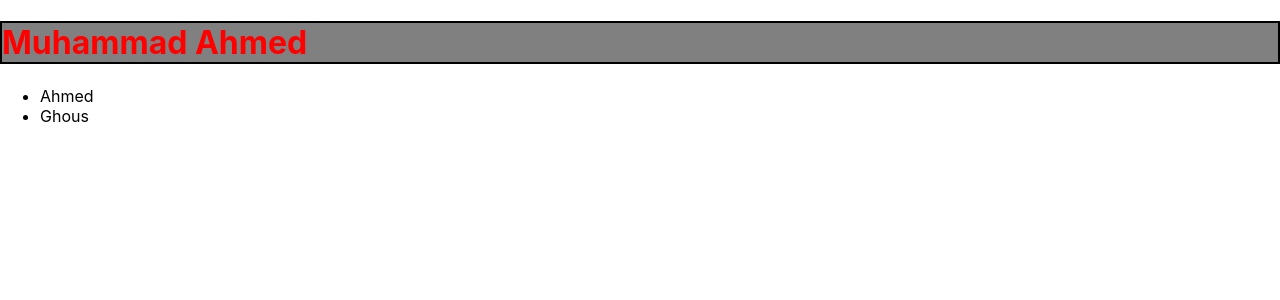
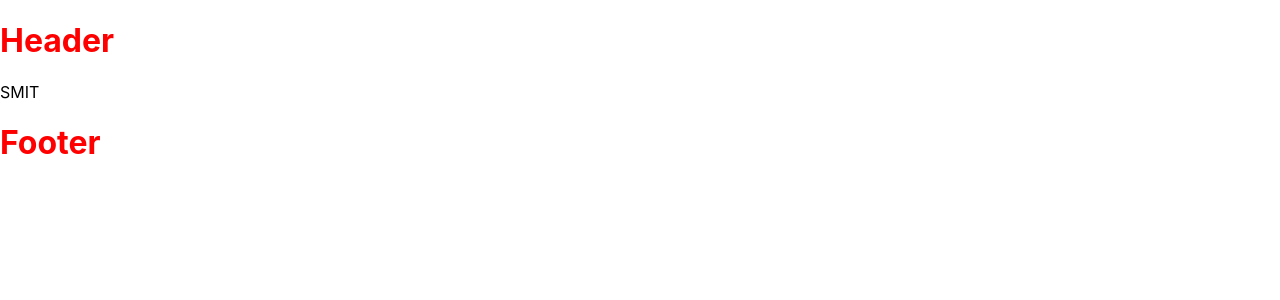
Before and after one commit to MuhammadAhmedLakhani/React-Basics, a React (Create React App) app: page / in a window 1280 px wide. Shown: the top 300 px of the page. Built offline with nearby package versions, Linux system fonts and the light colour scheme.

Commit message:
React:component composition

```diff
--- a/src/App.jsx
+++ b/src/App.jsx
@@ -2,31 +2,57 @@ import logo from './logo.svg';
 import './App.css';
 import img from './assets/images/image.jpeg'
 
-let students = [ {
-  name:"Ahmed",
-  email:"Ahmed@gmail.com"
-},{
-  name:"Ghous",
-  email:"Ghous@gmail.com"
-}]
+
+
+// function App() {
+//   let name = "Muhammad Ahmed";
+//   const foo = (a)=>{
+//     console.log("running..",a)
+//   }
+//   return (
+//     <div>
+//       <h1 style={{backgroundColor:"grey",border:"2px solid #000"}} >{name}</h1>
+//       <ul>
+//       {
+//        students.map((elem , i)=> <li>{elem.name}</li>)
+//        }
+
+//       </ul>
+//     </div>
+//   );
+// }
+
+// export default App;
+
+
+function Header(){
+  return (
+    <div>
+      <h1>Header</h1>
+    </div>
+  )
+}
+
+function Footer(){
+  return (
+    <div>
+      <h1>Footer</h1>
+    </div>
+  )
+}
 
 
 function App() {
-  let name = "Muhammad Ahmed";
-  const foo = (a)=>{
-    console.log("running..",a)
-  }
   return (
     <div>
-      <h1 style={{backgroundColor:"grey",border:"2px solid #000"}} >{name}</h1>
-      <ul>
-      {
-       students.map((elem , i)=> <li>{elem.name}</li>)
-       }
-
-      </ul>
+      <Header/>
+      <div>
+        <p>SMIT</p>
+      </div>
+      <Footer/>
     </div>
-  );
+  )
 }
 
-export default App;
+
+export default App
```
Also changed, not shown: nootes.txt.
